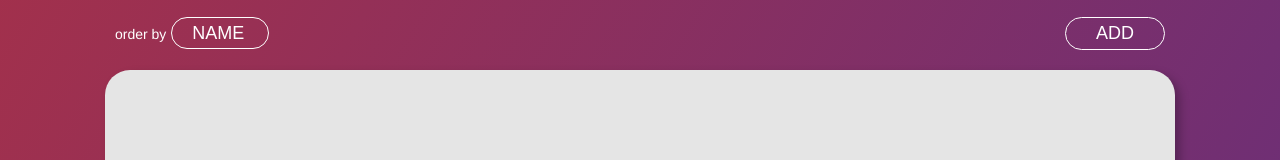
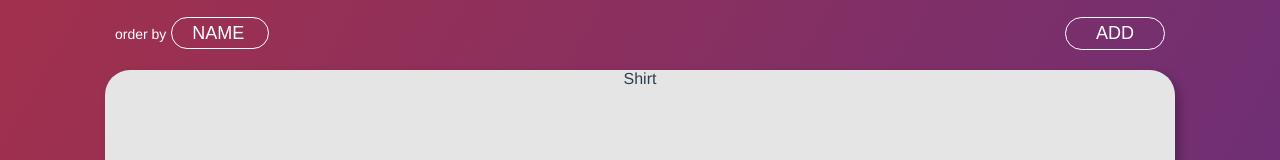
Before and after one commit to APZelos/Ad.Venture.Vue, a Vue app: page /#/dashboard in a window 1280 px wide. Shown: the part 128-288 px from the top of the page. Built offline with nearby package versions, Linux system fonts and the light colour scheme.

Commit message:
Add categories mixin to product

```diff
--- a/src/components/Dashboard/Product.vue
+++ b/src/components/Dashboard/Product.vue
@@ -4,6 +4,7 @@
       <div class="product__details">
         <div class="product__details-info">
           <div class="info__name">{{name}}</div>
+          <div class="info__category">{{category}}</div>
           <div class="info__tags">
             <i class="tag tag__gender"></i>
             <i class="tag tag__age"></i>
@@ -15,8 +16,11 @@
 </template>
 
 <script>
+import categories from '../../mixins/categories'
+
 export default {
   name: 'Product',
+  mixins: [categories],
   props: {
     product: {
       type: Object,
@@ -39,7 +43,7 @@ export default {
       return this.product.Price
     },
     category () {
-      return this.product.Category
+      return this.getCategory(this.product.Category).description
     },
     image () {
       return this.product.ImagePath
```
